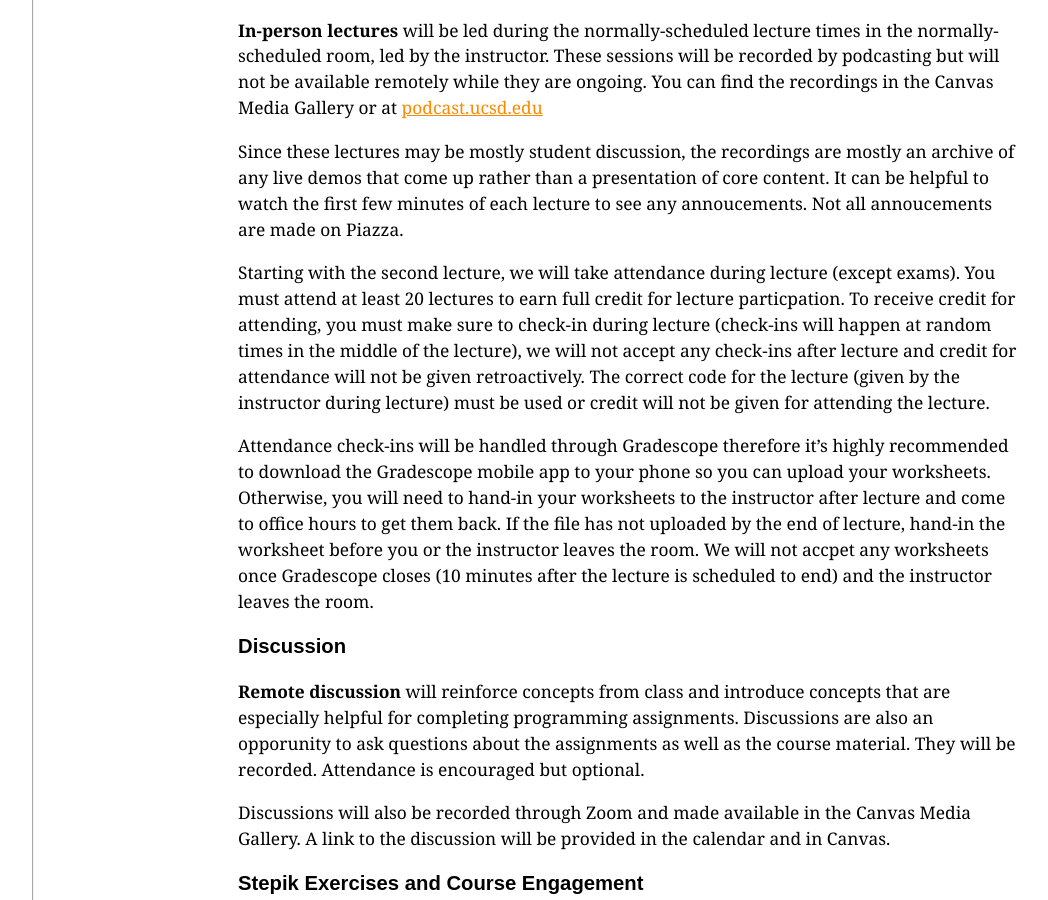
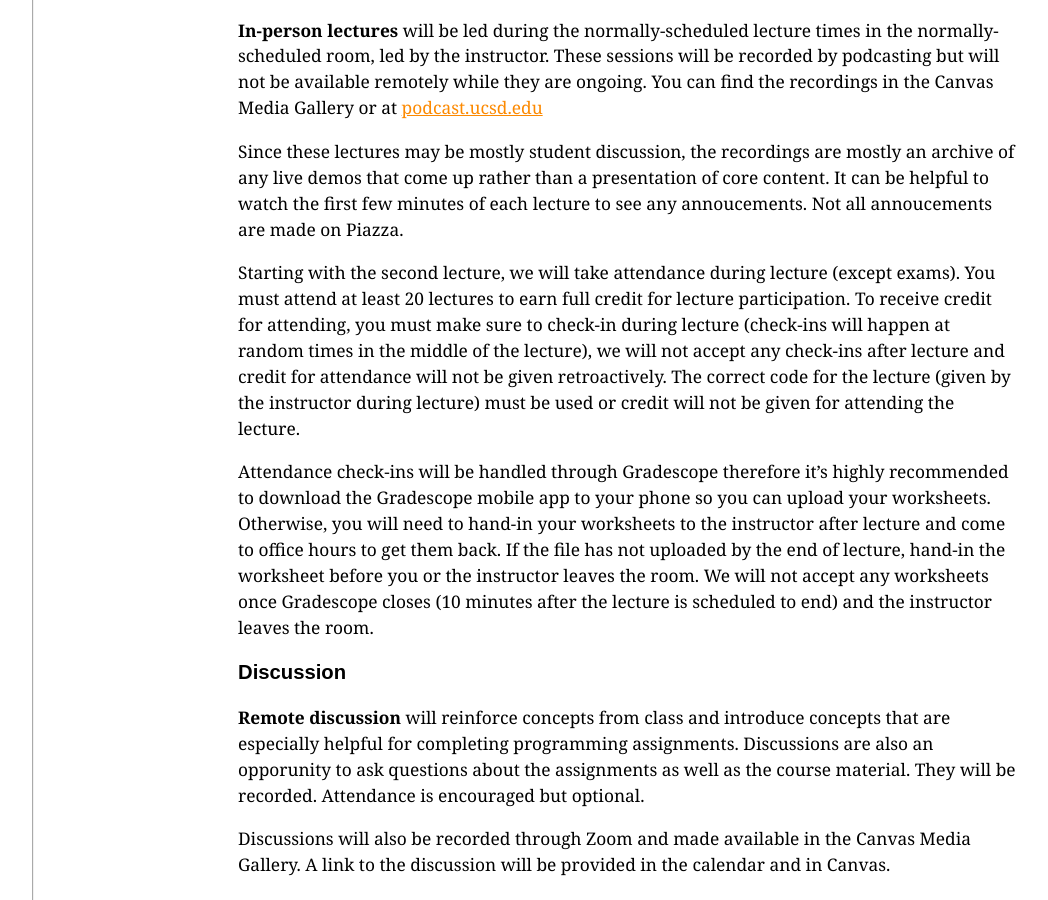
Before and after one commit to ucsd-cse12-sp23/ucsd-cse12-sp23.github.io, a Jekyll site: the page built from syllabus.md, in a window 1280 px wide and 900 px high, scrolled down 1360 px. Shown: the whole window, without its empty margins (56-1104 px from the left). Built offline with Jekyll 4.4.1, drawn with Linux system fonts in a browser that asks for light colours.

Commit message:
Update syllabus.md

```diff
--- a/syllabus.md
+++ b/syllabus.md
@@ -68,10 +68,10 @@ an archive of any live demos that come up rather than a presentation of core con
 It can be helpful to watch the first few minutes of each lecture to see any
 annoucements. Not all annoucements are made on Piazza.
 
-Starting with the second lecture, we will take attendance during lecture (except exams). You must attend at least 20 lectures to earn full credit for lecture particpation. To receive credit for attending, you must make sure to check-in during lecture (check-ins will happen at random times in the middle of the lecture), we will not accept any check-ins after lecture and credit for attendance will not be given retroactively. The correct code for the lecture (given by the instructor during lecture) must be used or credit will not be given for attending the lecture.
+Starting with the second lecture, we will take attendance during lecture (except exams). You must attend at least 20 lectures to earn full credit for lecture participation. To receive credit for attending, you must make sure to check-in during lecture (check-ins will happen at random times in the middle of the lecture), we will not accept any check-ins after lecture and credit for attendance will not be given retroactively. The correct code for the lecture (given by the instructor during lecture) must be used or credit will not be given for attending the lecture.
 
 Attendance check-ins will be handled through Gradescope therefore it’s highly recommended to download the Gradescope mobile app to your phone so you can upload your worksheets. Otherwise, you will need to hand-in your worksheets to the instructor after
-lecture and come to office hours to get them back. If the file has not uploaded by the end of lecture, hand-in the worksheet before you or the instructor leaves the room. We will not accpet any worksheets once Gradescope closes (10 minutes after the lecture is scheduled to end) and the instructor leaves the room.
+lecture and come to office hours to get them back. If the file has not uploaded by the end of lecture, hand-in the worksheet before you or the instructor leaves the room. We will not accept any worksheets once Gradescope closes (10 minutes after the lecture is scheduled to end) and the instructor leaves the room.
 
 <h3>Discussion</h3>
 
```
